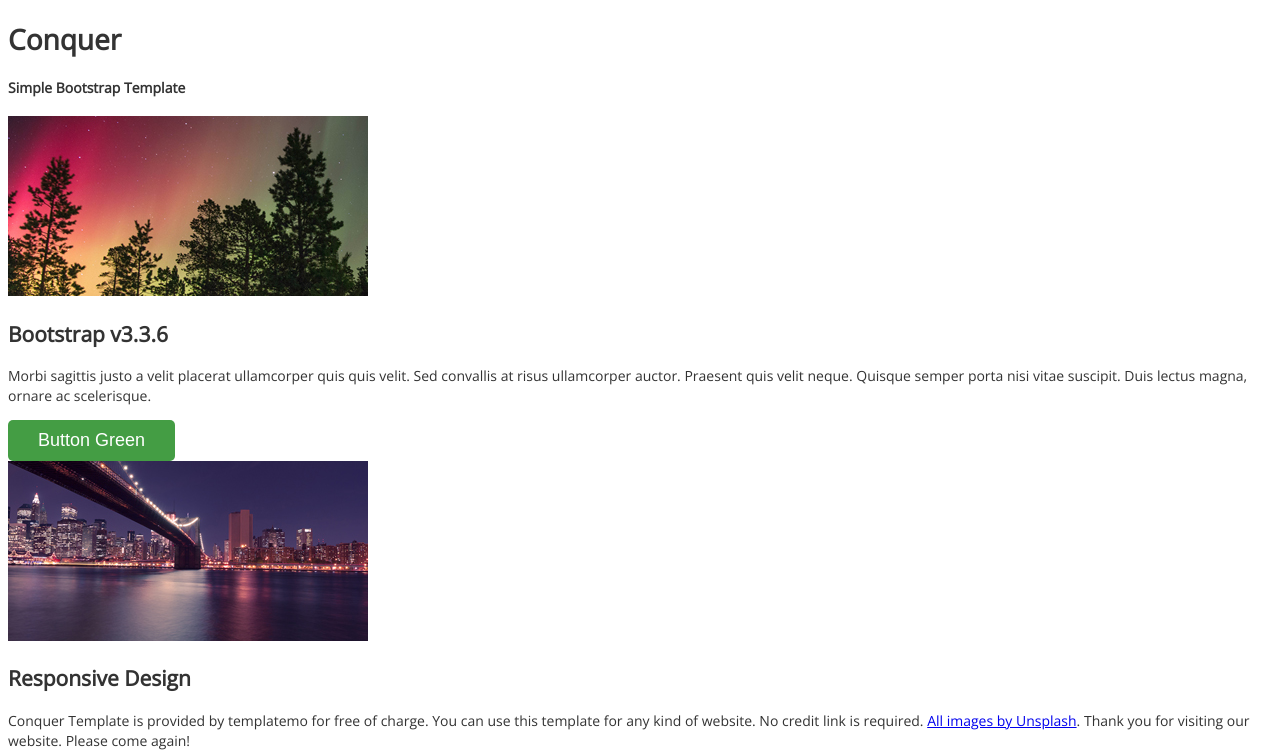
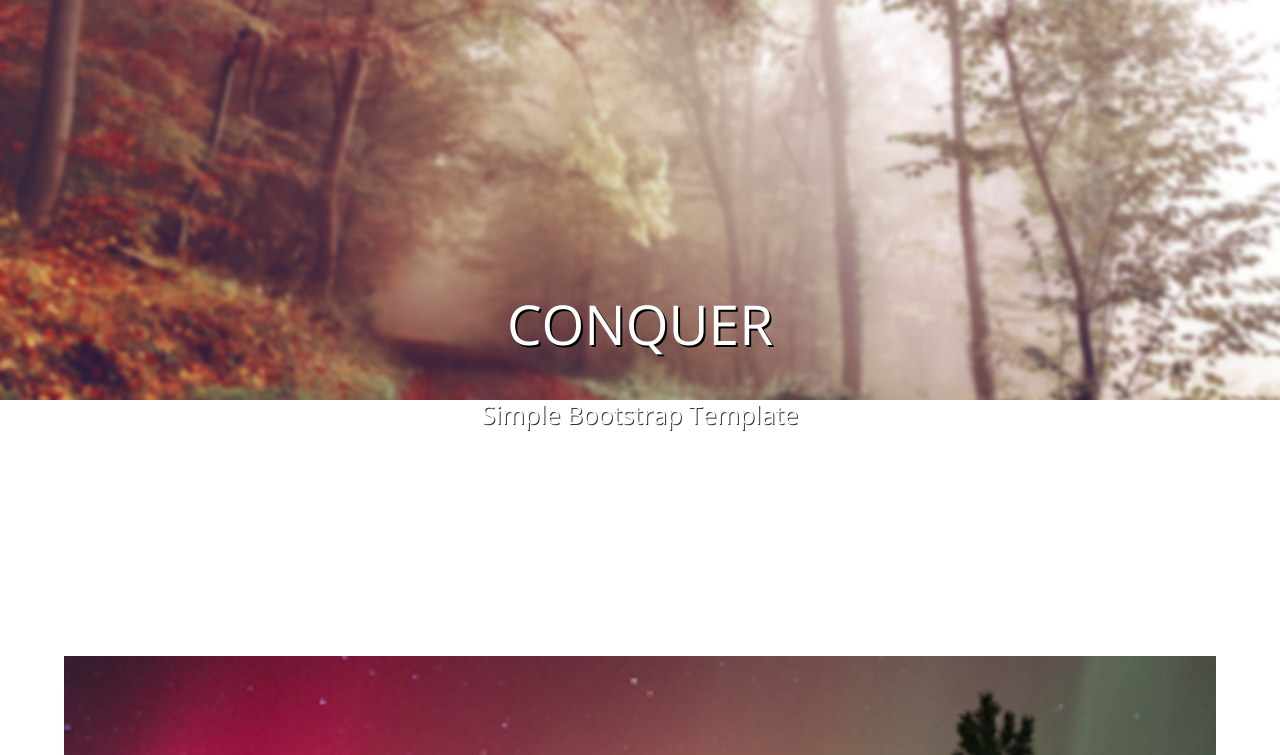
Before and after one commit to gomezjuliana/conquer-template, a plain HTML site: page index.html in a window 1280 px wide. Shown: the top 755 px of the page. Drawn offline with nearby package versions, Linux system fonts and the light colour scheme.

Commit message:
style header, section 1 and section 2

```diff
--- a/assets/styles.css
+++ b/assets/styles.css
@@ -25,6 +25,7 @@ body {
 	line-height: 1.42857143;
 	color: #333;
 	font-size: 14px;
+	margin: 0;
 }
 
 /* # Components
@@ -81,3 +82,121 @@ body {
 	border-radius: 4px;
 	font-family: inherit; /* need this because form elements don't inherit FF unless you tell them*/
 }
+
+/* # Modules
+   sections
+   header
+   footer */
+
+.header {
+	background-image: url("../assets/imgs/bg-1.jpg");
+	background-position: center center;
+	background-repeat: no-repeat;
+	background-size: cover;
+	text-align: center;
+	height: 50vh;
+}
+
+.header .title {
+	font-size: 55px;
+	color: #fff;
+	text-transform: uppercase;
+	text-shadow: 2px 2px #000;
+	font-weight: 500;
+	line-height: 1.1;
+	margin: 0;
+}
+
+.header .subtitle {
+	color: #fff;
+	font-size: 25px;
+	text-shadow: 1px 1px #333;
+	font-weight: 500;
+	line-height: 1.1;
+	margin-top: 4%;
+	margin-bottom: 4%;
+}
+
+.hgroup {
+	padding: 23% 5%;
+}
+
+.cols {
+	margin: 20% 5%;
+
+}
+
+.three-cols img {
+	width: 100%;
+}
+
+.col-3 {
+	margin-top: 5%;
+	background: #F2F2F2;
+	text-align: center;
+	padding-bottom: 10%;
+}
+
+.sm-title {
+	color: #666;
+	font-size: 20px;
+	font-weight: 700;
+	line-height: 1.1;
+}
+
+.green-text {
+	color: #178A27;
+}
+
+.lorem-text {
+	padding-right: 7%;
+	padding-left: 7%;
+	padding-bottom: 12%;
+	margin-bottom: 0;
+	line-height: 1.6em;
+	font-size: 14px;
+}
+
+.blue-text {
+	color: #31B0D5;
+}
+
+.lorem-text a {
+	text-decoration: none;
+}
+
+.two-cols img {
+	width: 100%;
+}
+
+.col-2 {
+	background: #F2F2F2;
+	text-align: center;
+	margin-bottom: 5%;
+	padding-bottom: 5%;
+}
+
+.services-banner {
+	background-image: url("../assets/imgs/bg-2.jpg");
+	background-position: center center;
+	background-repeat: no-repeat;
+	background-size: cover;
+	text-align: center;
+	color: #fff;
+}
+
+.services-banner .title {
+	text-shadow: 2px 2px #aaa;
+	margin-bottom: 20px;
+	font-size: 36px;
+	font-weight: 500;
+	line-height: 1.1;
+}
+
+.services-banner .lorem-text {
+	font-size: 18px;
+}
+
+.sb-text {
+	padding: 5% 2%;
+}
--- a/index.html
+++ b/index.html
@@ -10,7 +10,7 @@
 
 <body>
 	<header class="header">
-		<hgroup><!--just learned this one, it's used to group the heading as one-->
+		<hgroup class="hgroup"><!--just learned this one, it's used to group the heading as one-->
 			<h1 class="title">Conquer</h1>
 			<h4 class="subtitle">Simple Bootstrap Template</h4>
 		</hgroup>
@@ -26,17 +26,17 @@
 		</ul>
 	</nav>
 
-	<section class="three-cols">
+	<section class="three-cols cols">
 		<div class="col-3">
 			<img src="assets/imgs/1-1.jpg">
-			<h2 class="sm-title">Bootstrap v3.3.6</h2>
+			<h2 class="green-text sm-title">Bootstrap v3.3.6</h2>
 			<p class="lorem-text">Morbi sagittis justo a velit placerat ullamcorper quis quis velit. Sed convallis at risus ullamcorper auctor. Praesent quis velit neque. Quisque semper porta nisi vitae suscipit. Duis lectus magna, ornare ac scelerisque.</p>
 			<button class="btn-green btn">Button Green</button>
 		</div>
 		<div class="col-3">
 			<img src="assets/imgs/1-2.jpg">
-			<h2 class="sm-title">Responsive Design</h2>
-			<p class="lorem-text">Conquer Template is provided by templatemo for free of charge. You can use this template for any kind of website. No credit link is required. <a href="http://unsplash.com/">All images by Unsplash</a>. Thank you for visiting our website. Please come again!</p>
+			<h2 class="blue-text sm-title">Responsive Design</h2>
+			<p class="lorem-text">Conquer Template is provided by templatemo for free of charge. You can use this template for any kind of website. No credit link is required. All images by <a href="http://unsplash.com/">Unsplash</a>. Thank you for visiting our website. Please come again!</p>
 			<button class="btn-blue btn">See Details</button>
 		</div>
 		<div class="col-3">
@@ -47,7 +47,7 @@
 		</div>
 	</section>
 
-	<section class="two-cols">
+	<section class="two-cols cols">
 		<div class="col-2">
 			<img src="assets/imgs/2-1.jpg">
 			<h2 class="sm-title">Two Column Left Side</h2>
@@ -66,7 +66,7 @@
 	</section>
 
 	<section class="services-banner">
-		<div>
+		<div class="sb-text">
 			<h1 class="title">Our Services</h1>
 			<p class="lorem-text">Nunc diam leo, fringilla vulputate elit lobortis, consectetur vestibulum quam. Sed id felis ligula. In euismod libero at magna dapibus, in rutrum velit lacinia. Etiam a mi quis arcu varius condimentum.</p>
 		</div>
```
